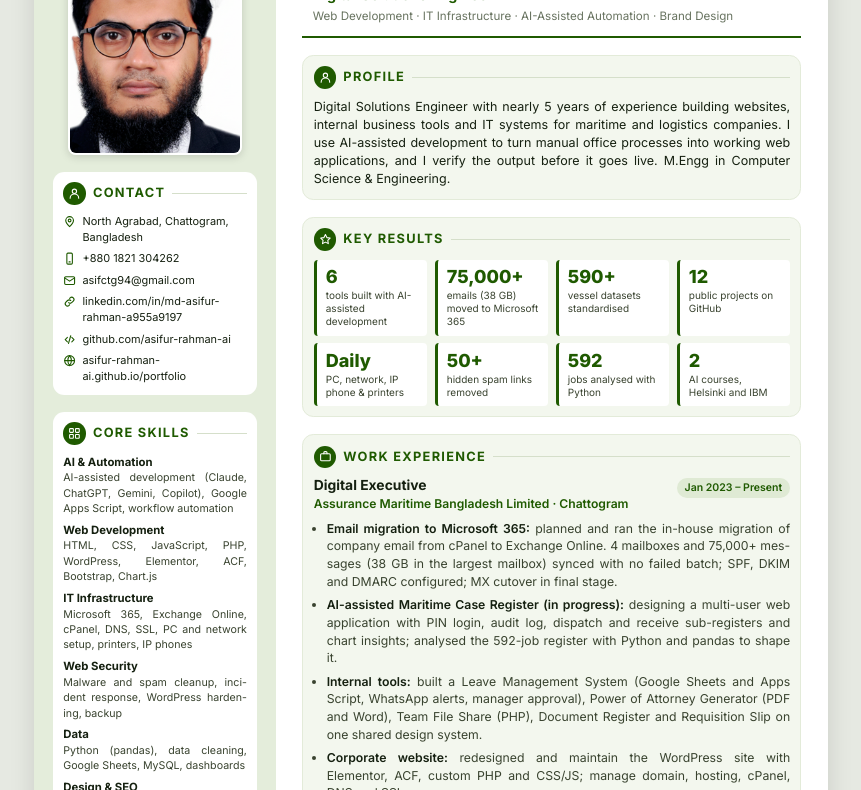
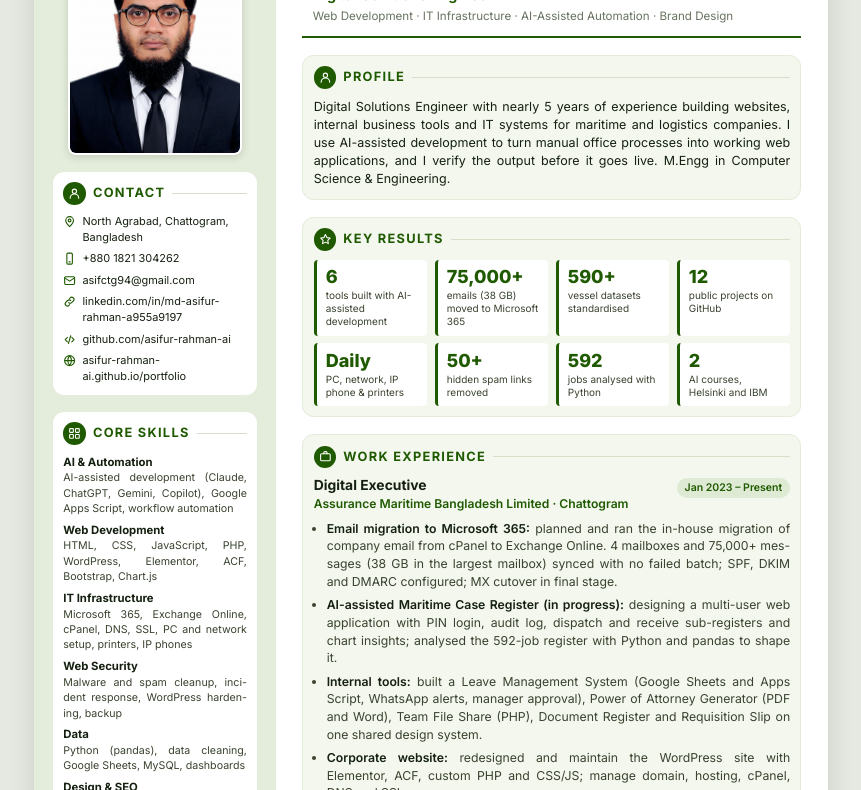
Before and after one commit to asifur-rahman-ai/CV, a plain HTML site: page index.html in a window 1280 px wide. Shown: the part 177-967 px from the top of the page, without its empty margins (209-1070 px from the left). Drawn offline with Linux system fonts and the light colour scheme.

Commit message:
Update index.html

```diff
--- a/index.html
+++ b/index.html
@@ -56,11 +56,10 @@ h1{font-size:25pt;font-weight:800;color:var(--ink);letter-spacing:-.02em;line-he
 .focus{font-size:8.7pt;color:var(--dim);margin-top:2px}
 .head{padding:0 var(--cardpad) 3mm;border-bottom:2px solid var(--accent)}
 
-/* ছবি: ঘরের ভেতরে মুখের অংশ বড় করে দেখানো হয়
-   scale = কতটা বড়; transform-origin-এর ১ম মান বাড়ালে মুখ বাঁ দিকে সরে,
-   ২য় মান কমালে মাথার উপরে ফাঁকা জায়গা বাড়ে */
-.photo{width:46mm;height:55mm;border-radius:8px;border:2px solid #fff;box-shadow:0 2px 8px rgba(0,0,0,.15);overflow:hidden;margin:0 auto;flex-shrink:0}
-.photo img{width:100%;height:100%;object-fit:cover;object-position:50% 0;display:block;transform:scale(1.7);transform-origin:61% 16%}
+/* ছবি: পাসপোর্ট-ধাঁচের ছবি নিজেই ঠিক মাপে, তাই বড় করা হয় না; উপর থেকে বসানো
+   মুখ আরও বড় চাইলে: transform:scale(1.1);transform-origin:50% 25%; যোগ করুন */
+.photo{width:46mm;height:55mm;border-radius:8px;border:2px solid #fff;box-shadow:0 2px 8px rgba(0,0,0,.15);overflow:hidden;margin:0 auto;flex-shrink:0;background:#fff}
+.photo img{width:100%;height:100%;object-fit:cover;object-position:50% 0;display:block}
 
 /* Sidebar content */
 .clist{list-style:none}
@@ -173,7 +172,7 @@ tr.grp td span b{font-family:Consolas,'Courier New',monospace;font-weight:600;co
 <!-- ================= PAGE 1 ================= -->
 <div class="page">
   <aside class="side">
-    <!-- ছবি: cv.html যে ফোল্ডারে, তার ভেতরের images/asifur.jpg -->
+    <!-- ছবি: এই ফাইল যে ফোল্ডারে, তার ভেতরের images/asifur.jpg -->
     <div class="photo"><img src="images/asifur.jpg" alt="Md. Asifur Rahman"></div>
 
     <section>
@@ -344,7 +343,7 @@ tr.grp td span b{font-family:Consolas,'Courier New',monospace;font-weight:600;co
       </table>
     </section>
 
-    <!-- References: অনলাইনে/portfolio-তে দিলে দুজনের ফোন-ইমেইল সবার কাছে খোলা থাকবে; তাঁদের সম্মতি নিন -->
+    <!-- References: অনলাইনে দিলে দুজনের ফোন-ইমেইল সবার কাছে খোলা থাকবে; তাঁদের সম্মতি নিন -->
     <section>
       <h2><span class="ico"><svg><use href="#i-users"/></svg></span>References</h2>
       <div class="refs">
```
